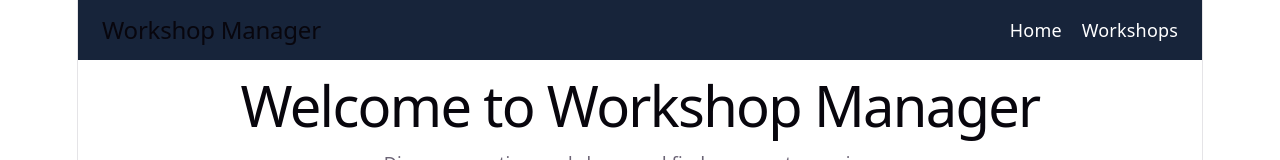
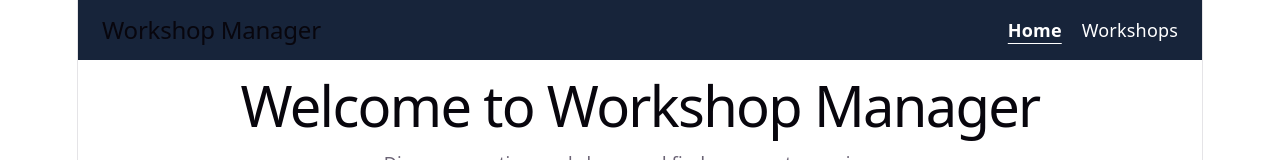
Before and after one commit to hellaszabo94-prog/workshop_manager, a React (Vite) app: page / in a window 1280 px wide. Shown: the top 160 px of the page. Built offline with nearby package versions, Linux system fonts and the light colour scheme.

Commit message:
feat: highlight active navigation link

```diff
--- a/src/components/Navigation.jsx
+++ b/src/components/Navigation.jsx
@@ -1,4 +1,4 @@
-import { Link } from "react-router-dom";
+import { NavLink } from "react-router-dom";
 
 function Navigation() {
     return (
@@ -6,8 +6,8 @@ function Navigation() {
             <h2>Workshop Manager</h2>
 
             <div className="navigation-links">
-        <Link to="/">Home</Link>
-        <Link to="/workshops">Workshops</Link>
+                <NavLink to="/">Home</NavLink>
+                <NavLink to="/workshops">Workshops</NavLink>
             </div>
         </nav>
     );
--- a/src/index.css
+++ b/src/index.css
@@ -136,3 +136,9 @@ code {
 .navigation-links a:hover {
   text-decoration: underline;
 }
+
+.navigation-links a.active {
+  font-weight: bold;
+  text-decoration: underline;
+  text-underline-offset: 6px;
+}
```
Lines whose indentation alone changed are shown as unchanged.
